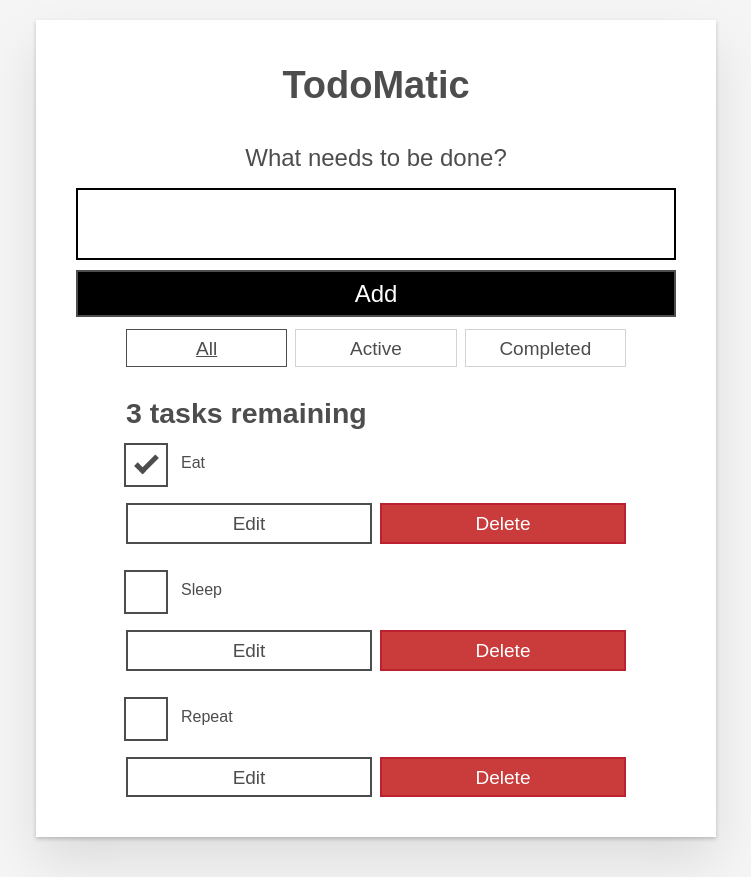
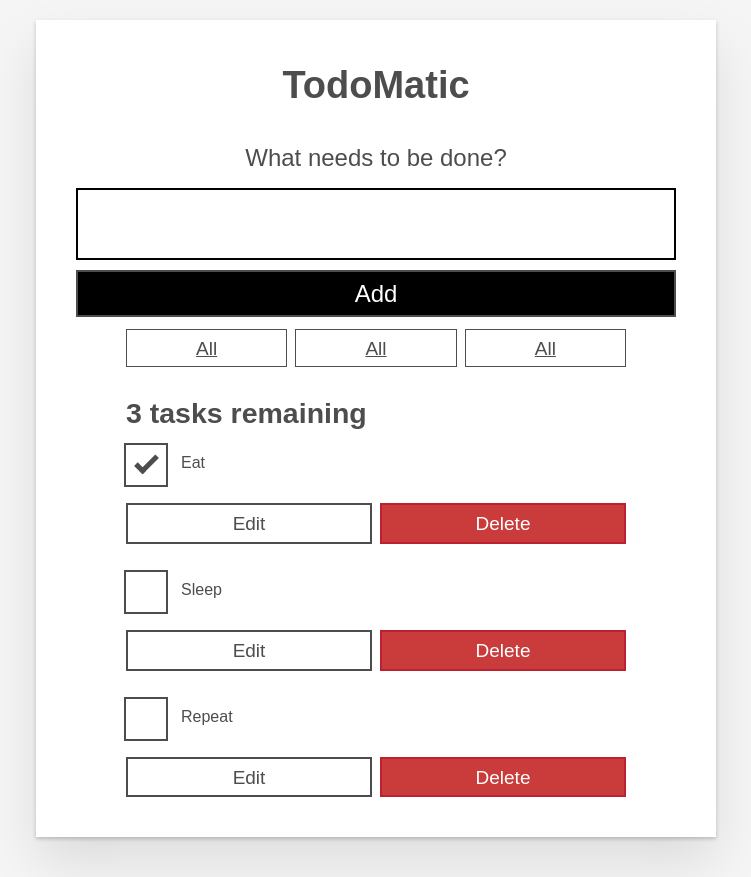
Before and after one commit to jsahlsa/moz-todo-react, a React (Create React App) app: page / in a window 1280 px wide. Shown: the whole page, without its empty margins (264-1015 px from the left). Built offline with nearby package versions, Linux system fonts and the light colour scheme.

Commit message:
added Form and FilterButton to App.js

```diff
--- a/src/App.js
+++ b/src/App.js
@@ -1,4 +1,6 @@
 import React from "react";
+import Form from "./components/Form";
+import FilterButton from "./components/FilterButton";
 import Todo from "./components/Todo";
 
 function App(props) {
@@ -17,39 +19,11 @@ function App(props) {
   return (
     <div className="todoapp stack-large">
       <h1>TodoMatic</h1>
-      <form>
-        <h2 className="label-wrapper">
-          <label htmlFor="new-todo-input" className="label__lg">
-            What needs to be done?
-          </label>
-        </h2>
-        <input
-          type="text"
-          id="new-todo-input"
-          className="input input__lg"
-          name="text"
-          autoComplete="off"
-        />
-        <button type="submit" className="btn btn__primary btn__lg">
-          Add
-        </button>
-      </form>
+      <Form />
       <div className="filters btn-group stack-exception">
-        <button type="button" className="btn toggle-btn" aria-pressed="true">
-          <span className="visually-hidden">Show </span>
-          <span>all</span>
-          <span className="visually-hidden"> tasks</span>
-        </button>
-        <button type="button" className="btn toggle-btn" aria-pressed="false">
-          <span className="visually-hidden">Show </span>
-          <span>Active</span>
-          <span className="visually-hidden"> tasks</span>
-        </button>
-        <button type="button" className="btn toggle-btn" aria-pressed="false">
-          <span className="visually-hidden">Show </span>
-          <span>Completed</span>
-          <span className="visually-hidden"> tasks</span>
-        </button>
+        <FilterButton />
+        <FilterButton />
+        <FilterButton />
       </div>
       <h2 id="list-heading">3 tasks remaining</h2>
       <ul
--- a/src/components/FilterButton.js
+++ b/src/components/FilterButton.js
@@ -0,0 +1,15 @@
+import React from "react";
+
+function FilterButton(props) {
+    return (
+
+        <button type="button" className="btn toggle-btn" aria-pressed="true">
+          <span className="visually-hidden">Show </span>
+          <span>all</span>
+          <span className="visually-hidden"> tasks</span>
+        </button>
+
+    );
+}
+
+export default FilterButton;
--- a/src/components/Form.js
+++ b/src/components/Form.js
@@ -2,7 +2,7 @@ import React from "react";
 
 function Form(props) {
     return (
-      <form>
+        <form>
         <h2 className="label-wrapper">
           <label htmlFor="new-todo-input" className="label__lg">
             What needs to be done?
```
